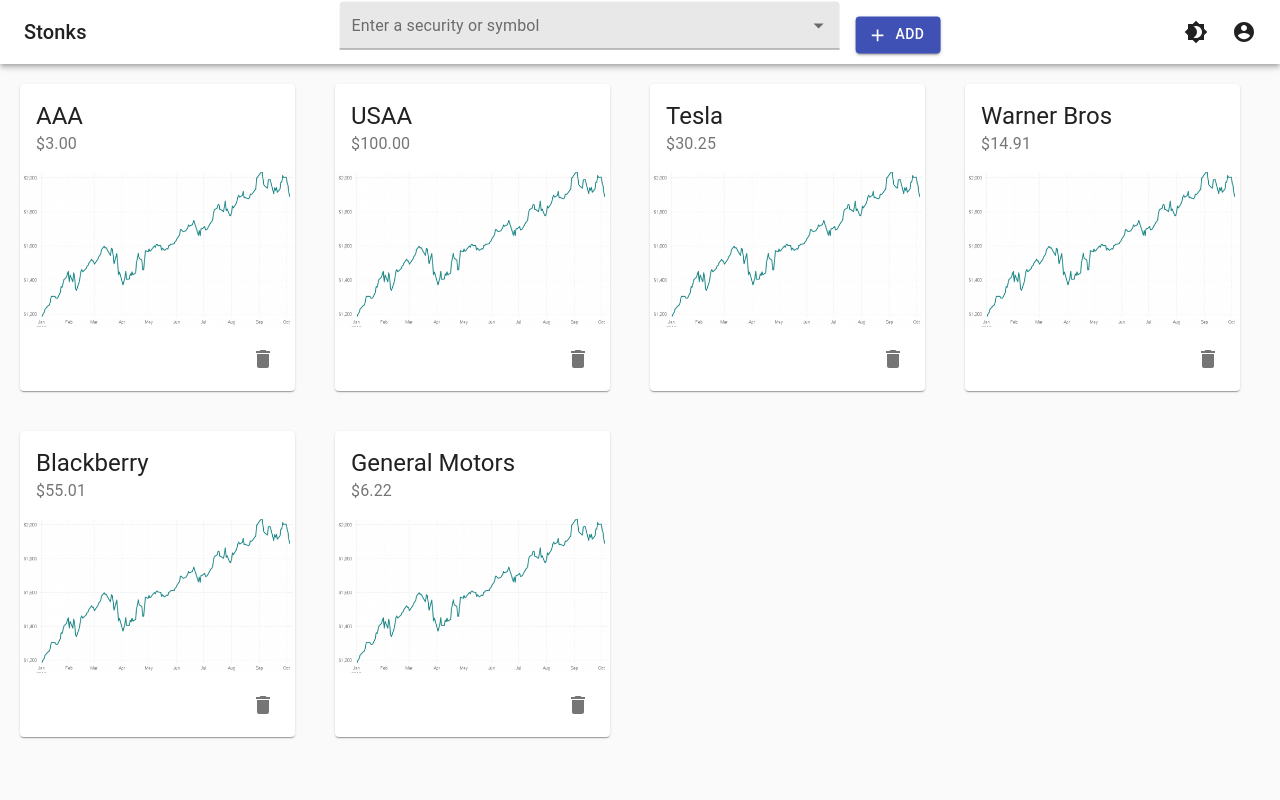
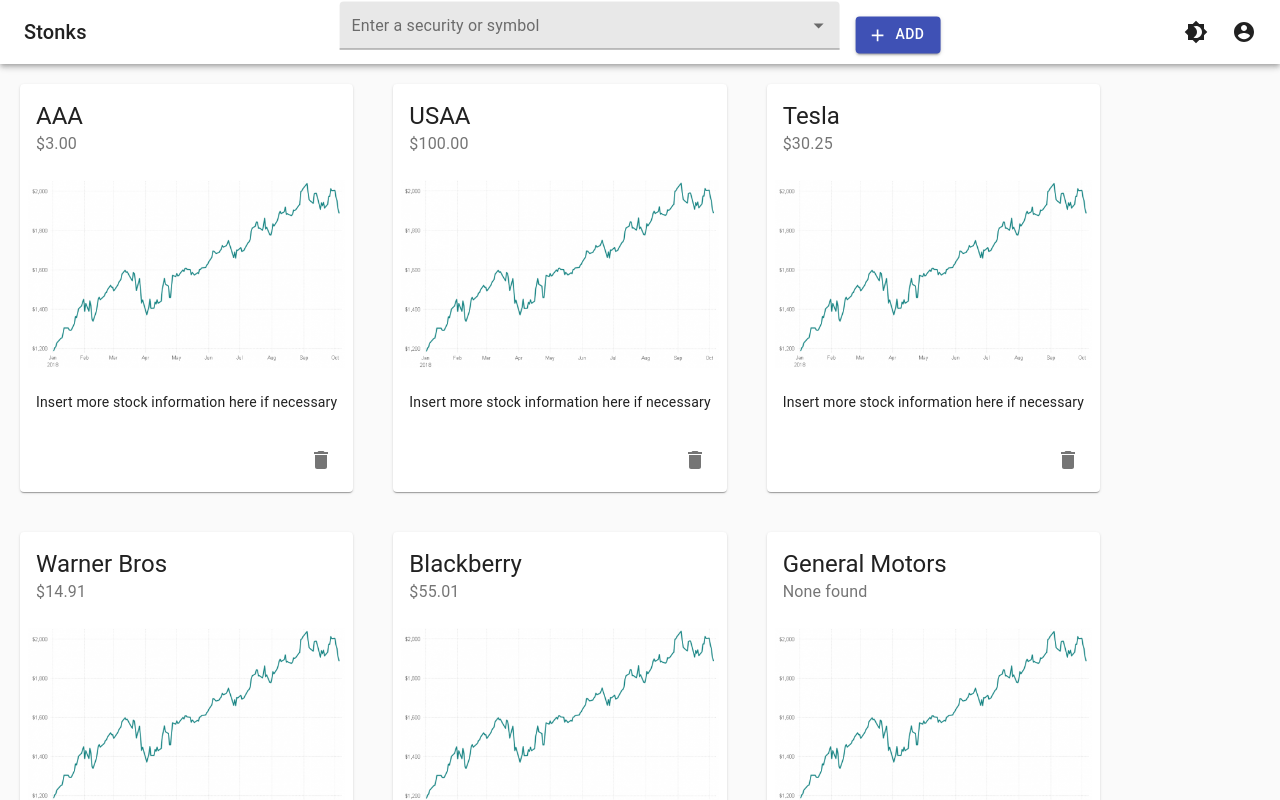
Before and after one commit to aggie-coding-club/stocks-frontend, a React (Create React App) app: page / in a window 1280 px wide. Shown: the top 800 px of the page. Built offline with nearby package versions, Linux system fonts and the light colour scheme.

Commit message:
on change on search bar, names console logged

```diff
--- a/src/App.js
+++ b/src/App.js
@@ -43,7 +43,6 @@
     {
       id: 6,
       title: 'General Motors',
-      price: '$6.22',
     }
   ])
 
--- a/src/components/dashboard/SearchBar.js
+++ b/src/components/dashboard/SearchBar.js
@@ -1,4 +1,4 @@
-import React from 'react';
+import React, { useEffect, useState } from 'react';
 import { fade, makeStyles } from '@material-ui/core/styles';
 import TextField from '@material-ui/core/TextField';
 import Autocomplete from '@material-ui/lab/Autocomplete';
@@ -43,6 +43,12 @@
 
 export default function SearchBar() {
   const classes = useStyles();
+  const [title, setTitle] = useState('none')
+
+  function onChange(event, value) {
+    setTitle(value.security);
+    console.log(title);
+  }
 
   return (
     <div className={classes.search, classes.inputRoot, classes.layout}>
@@ -61,7 +67,7 @@
           classes={classes}
           options={stockData["data"]}
           getOptionLabel={(option) => option.security + ' (' + option.symbol + ')'}
-          onChange={(event, value) => console.log(value)}
+          onChange={onChange}
           renderTags={(value, getTagProps) =>
             value.map((option, index) => (
               <Chip
@@ -79,6 +85,7 @@
         </Box>
         <Box p={1}>
           <Button
+            onClick={() => console.log('adding')}
             variant="contained"
             color="primary"
             className={classes.button}
--- a/src/components/dashboard/StockItem.js
+++ b/src/components/dashboard/StockItem.js
@@ -23,7 +23,8 @@
   },
   media: {
     height: 0,
-    paddingTop: '56.25%', // 16:9
+    paddingTop: '56.25%',
+    margin: '1vh'
   },
   pos: {
     marginBottom: 12,
@@ -40,14 +41,21 @@
     <Card className={classes.root}>
       <CardHeader
         title = {stock.title}
-        subheader= {stock.price}
+        subheader= {stock.price ? stock.price : 'None found'}
       />
-      {/*FIXME: Insert graph HERE*/}
+
+      {/*FIXME: Insert graph into CardMedia*/}
       <CardMedia
         className={classes.media}
         title="Stock Graph"
         image={stockGraph}
       />
+
+      <CardContent>
+        <Typography variant="body2" component="p">
+          Insert more stock information here if necessary
+        </Typography>
+      </CardContent>
       <CardActions disableSpacing>
         <Tooltip title="Delete">
           <IconButton
```
